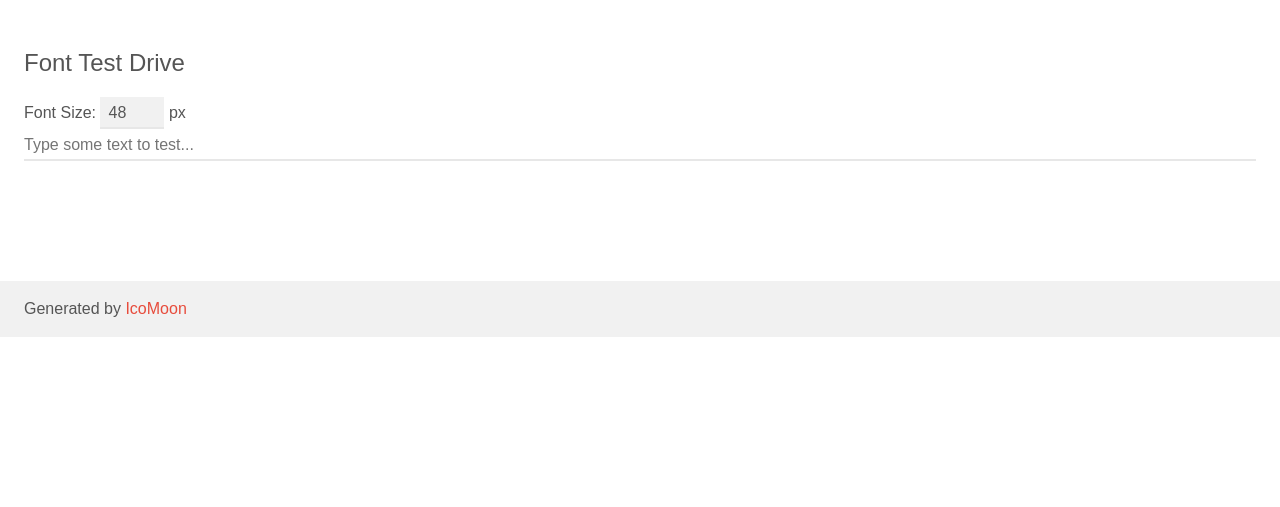
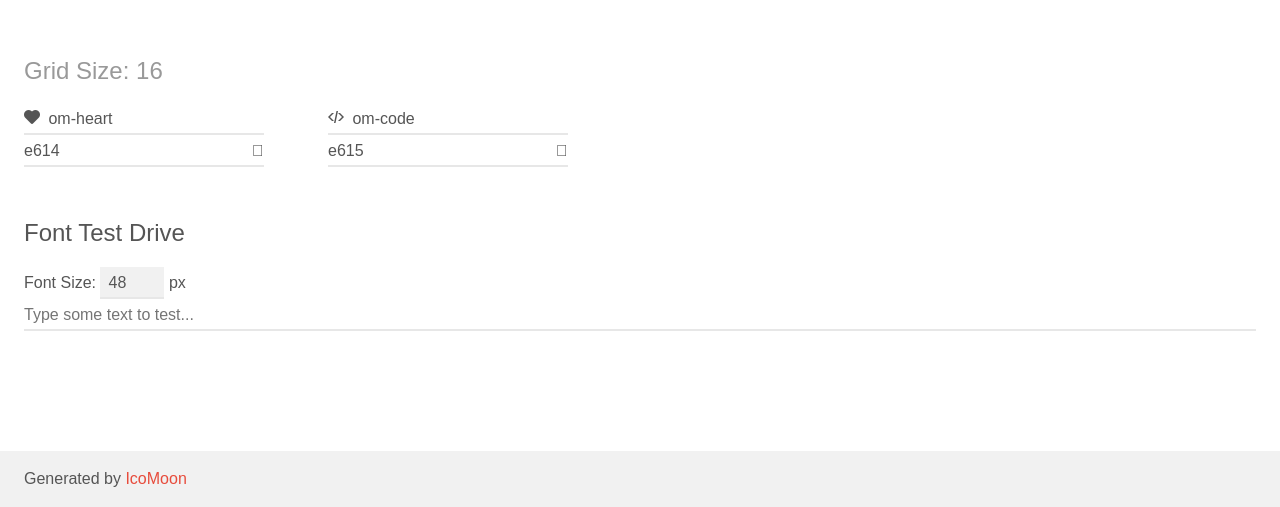
Before and after one commit to 0mnia/cdn, a plain HTML site: page om-wf/index.html in a window 1280 px wide. Shown: the part 1641-2148 px from the top of the page. Before the commit the page ends 1978 px from the top, so only its background shows below. Drawn offline with Linux system fonts and the light colour scheme.

Commit message:
re-index

```diff
--- a/om-wf/index.html
+++ b/om-wf/index.html
@@ -274,6 +274,35 @@
 			</div>
 		</div>
 	</div>
+	<div class="clearfix mhl ptl">
+		<h1 class="mvm mtn bshadow fgc1">Grid Size: 16</h1>
+		<div class="glyph fs2">
+			<div class="clearfix bshadow0 pbs">
+				<span class="om-heart"></span><span class="mls"> om-heart</span>
+			</div>
+			<fieldset class="fs0 size1of1 clearfix hidden-false">
+				<input type="text" readonly value="e614" class="unit size1of2" />
+				<input type="text" maxlength="1" readonly value="&#xe614;" class="unitRight size1of2 talign-right" />
+			</fieldset>
+			<div class="fs0 bshadow0 clearfix hidden-true">
+				<span class="unit pvs fgc1">liga: </span>
+				<input type="text" readonly value="" class="liga unitRight" />
+			</div>
+		</div>
+		<div class="glyph fs2">
+			<div class="clearfix bshadow0 pbs">
+				<span class="om-code"></span><span class="mls"> om-code</span>
+			</div>
+			<fieldset class="fs0 size1of1 clearfix hidden-false">
+				<input type="text" readonly value="e615" class="unit size1of2" />
+				<input type="text" maxlength="1" readonly value="&#xe615;" class="unitRight size1of2 talign-right" />
+			</fieldset>
+			<div class="fs0 bshadow0 clearfix hidden-true">
+				<span class="unit pvs fgc1">liga: </span>
+				<input type="text" readonly value="" class="liga unitRight" />
+			</div>
+		</div>
+	</div>
 
 	<!--[if gt IE 8]><!-->
 	<div class="mhl clearfix mbl">
```
